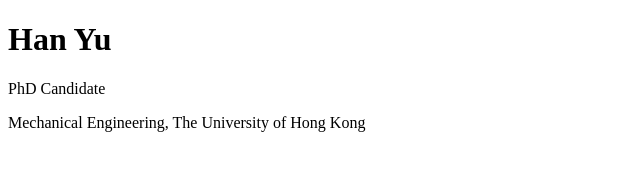
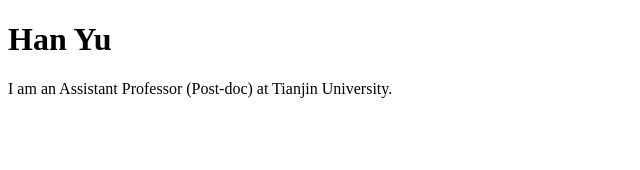
Before and after one commit to hiyuhan/hiyuhan.github.io, a plain HTML site: page index.html in a window 1280 px wide. Shown: the whole page, without its empty margins (0-640 px from the left). Drawn offline with Linux system fonts and the light colour scheme.

Commit message:
Update index.html

```diff
--- a/index.html
+++ b/index.html
@@ -5,7 +5,6 @@
 </head>
 <body>
 <h1>Han Yu</h1>
-<p>PhD Candidate</p>
-<p>Mechanical Engineering, The University of Hong Kong</p>
+<p>I am an Assistant Professor (Post-doc) at Tianjin University. </p>
 </body>
 </html>
```
